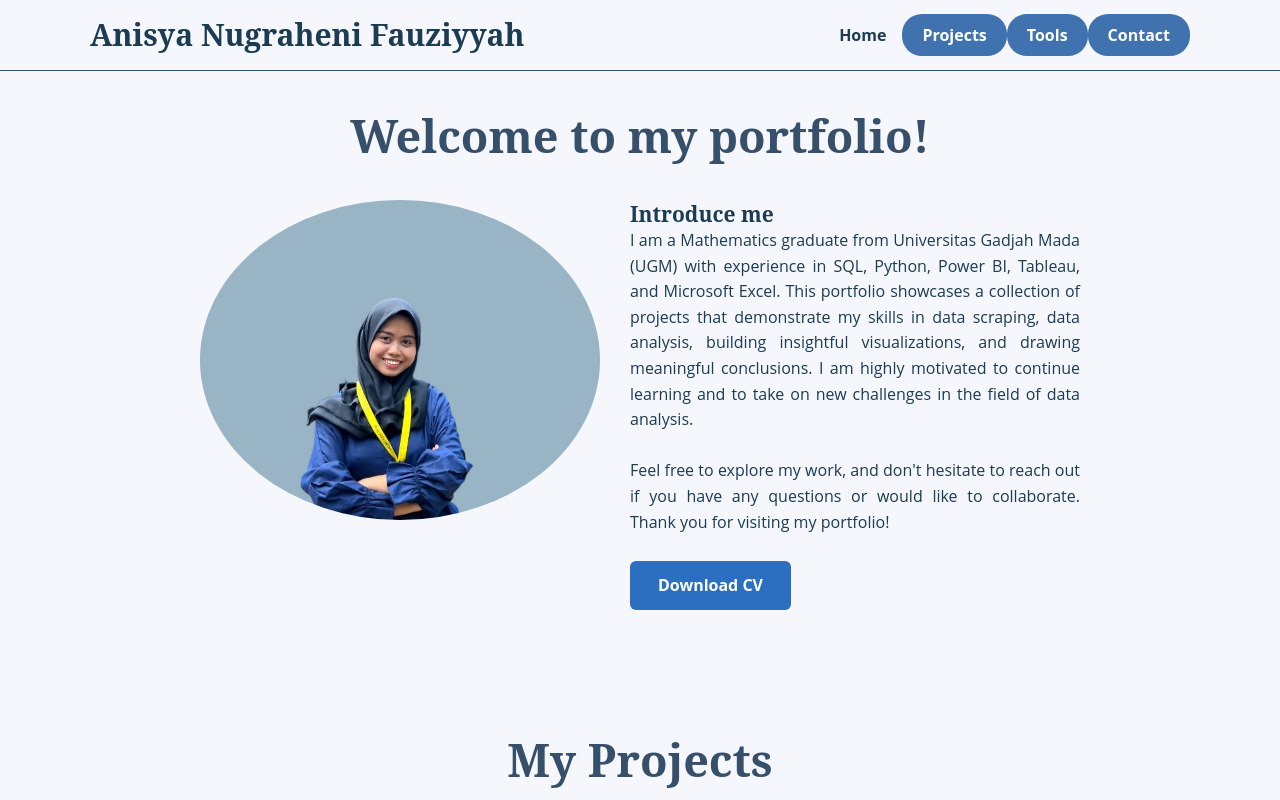
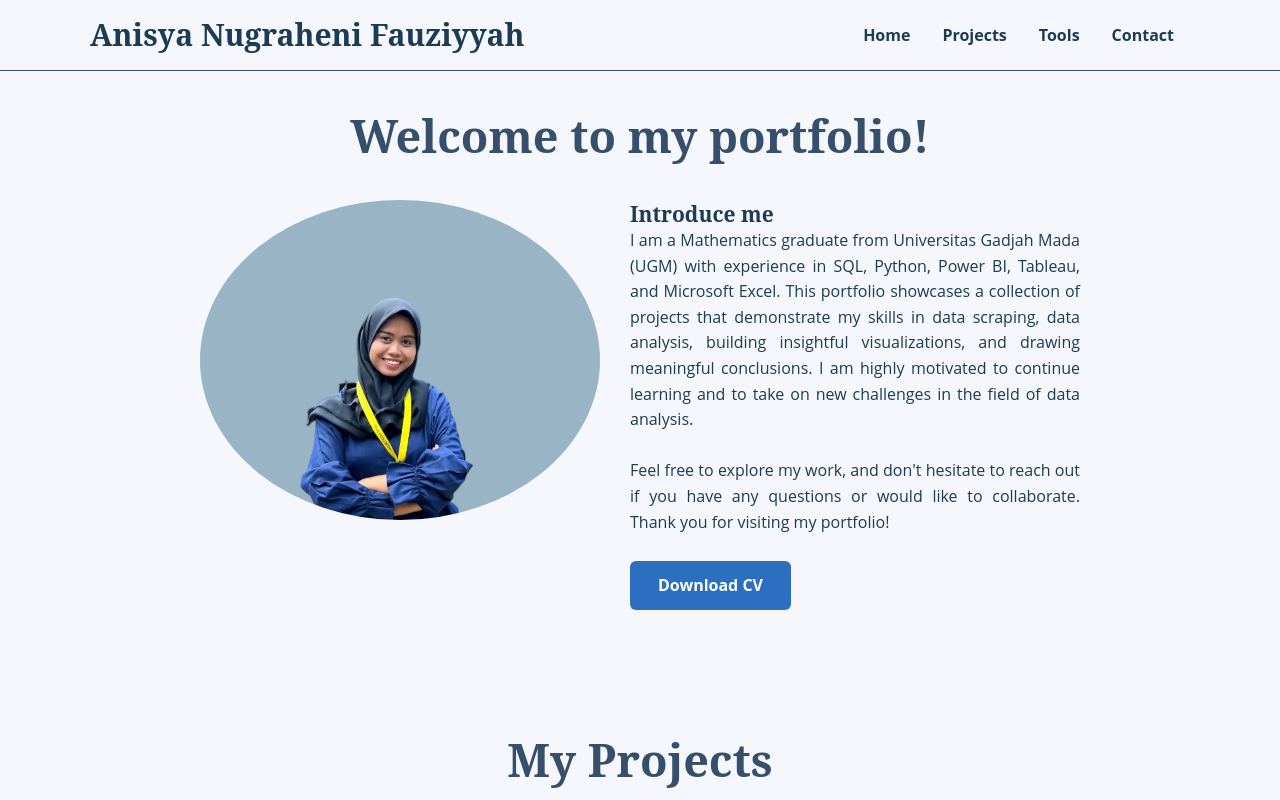
Before and after one commit to anisyanf/anisyanf.github.io, a plain HTML site: page index.html in a window 1280 px wide. Shown: the top 800 px of the page. Drawn offline with Linux system fonts and the light colour scheme.

Commit message:
Update index.html

```diff
--- a/index.html
+++ b/index.html
@@ -13,9 +13,9 @@
             <div class="menu">
                 <ul>
                     <li><a href="#Home" class="tbl-home">Home</a></li>
-                    <li><a href ="#Projects"class="tbl-blue">Projects</a></li>
-                    <li><a href="#Tools" class="tbl-blue">Tools</a></li>
-                    <li><a href="#Contact" class="tbl-blue">Contact</a></li>
+                    <li><a href ="#Projects"class="tbl-home">Projects</a></li>
+                    <li><a href="#Tools" class="tbl-home">Tools</a></li>
+                    <li><a href="#Contact" class="tbl-home">Contact</a></li>
                 </ul>
             </div>
         </div>
```
